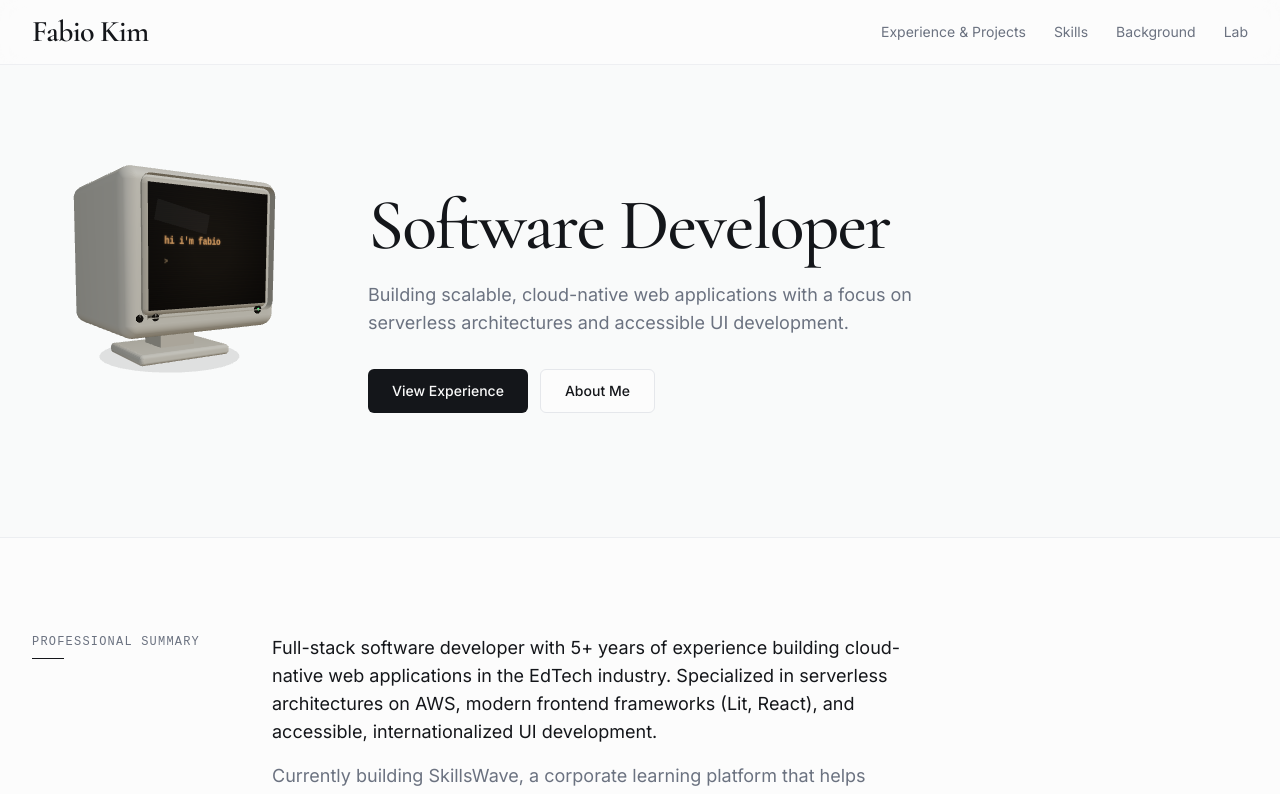
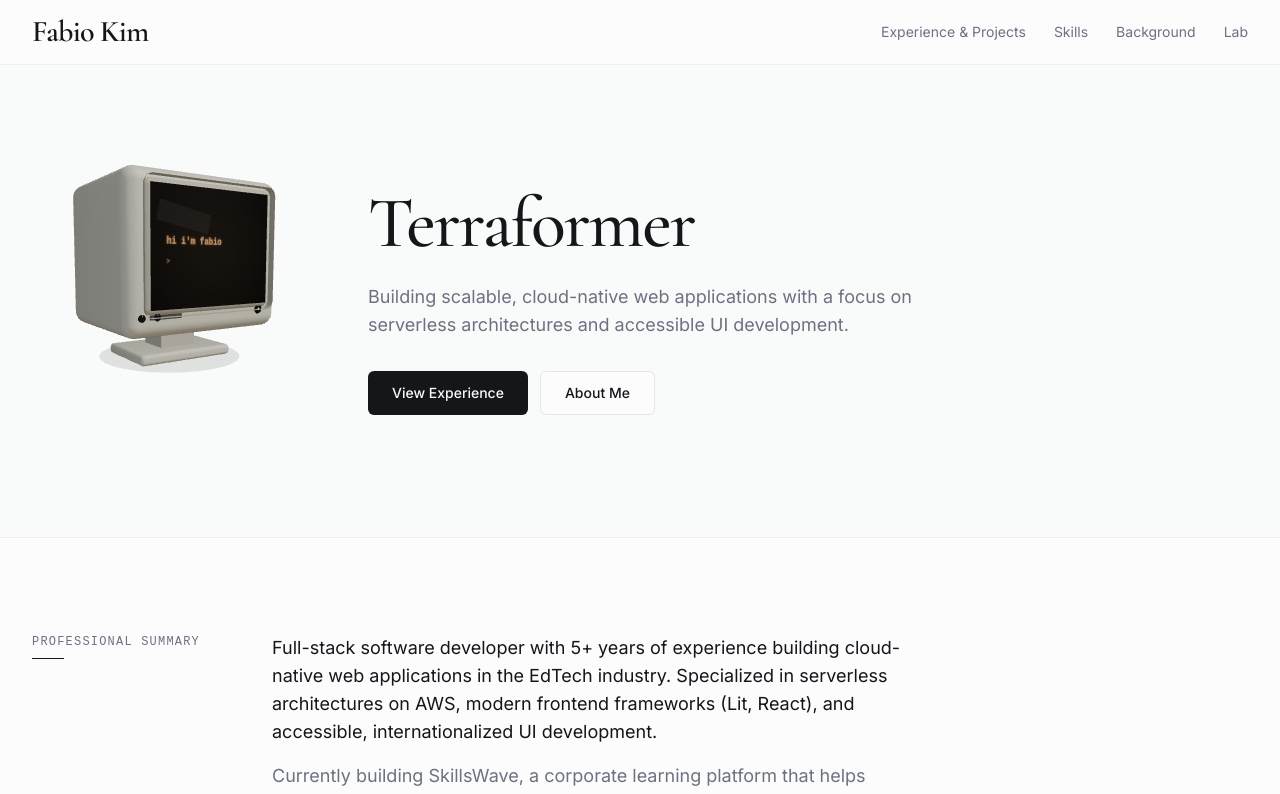
Before and after one commit to fabioo2/portfolio, a React (Vite) app: page /#/ in a window 1280 px wide. Shown: the top 794 px of the page. Built offline with nearby package versions, Linux system fonts and the light colour scheme.

Commit message:
feat: typewriter cycling hero title
Cycles through: Software Developer, Terraformer, AI-Fluent Builder,
Design-Conscious Engineer — with a blinking underscore cursor. Respects
prefers-reduced-motion (locks to first phrase if set).

```diff
--- a/src/components/home/Hero.tsx
+++ b/src/components/home/Hero.tsx
@@ -2,6 +2,7 @@ import { lazy, Suspense } from 'react'
 import { motion } from 'framer-motion'
 import { Button } from '@/components/ui/button'
 import { scrollHandler } from '@/lib/scroll'
+import { useTypewriter } from '@/lib/useTypewriter'
 import { profile } from '@/data/resume'
 
 // Lazy-load the 3D monitor so three.js doesn't block first paint
@@ -16,6 +17,8 @@ function MonitorFallback() {
 }
 
 export function Hero() {
+  const typed = useTypewriter(profile.titles)
+
   return (
     <section className="bg-muted/40 border-b border-border/60">
       <div className="container py-16 md:py-24">
@@ -35,8 +38,17 @@ export function Hero() {
             animate={{ opacity: 1, y: 0 }}
             transition={{ duration: 0.6, delay: 0.15, ease: 'easeOut' }}
           >
-            <h1 className="font-serif text-5xl md:text-7xl font-medium tracking-tight leading-[1.05]">
-              {profile.title}
+            <h1
+              className="font-serif text-5xl md:text-7xl font-medium tracking-tight leading-[1.05] min-h-[1.05em]"
+              aria-label={profile.title}
+            >
+              <span>{typed}</span>
+              <span
+                className="animate-cursor inline-block ml-1 text-[hsl(var(--brand))] translate-y-[-0.05em]"
+                aria-hidden="true"
+              >
+                _
+              </span>
             </h1>
             <p className="mt-5 max-w-xl text-muted-foreground text-base md:text-lg leading-relaxed">
               {profile.tagline}
--- a/src/data/resume.ts
+++ b/src/data/resume.ts
@@ -1,6 +1,12 @@
 export const profile = {
   name: 'Fabio Kim',
   title: 'Software Developer',
+  titles: [
+    'Software Developer',
+    'Terraformer',
+    'AI-Fluent Builder',
+    'Design-Conscious Engineer',
+  ],
   tagline:
     'Building scalable, cloud-native web applications with a focus on serverless architectures and accessible UI development.',
   location: 'Toronto, ON, Canada',
--- a/src/index.css
+++ b/src/index.css
@@ -62,6 +62,15 @@
   }
 }
 
+/* Typewriter cursor blink */
+@keyframes cursor-blink {
+  0%, 49% { opacity: 1; }
+  50%, 100% { opacity: 0; }
+}
+.animate-cursor {
+  animation: cursor-blink 1.05s steps(2, end) infinite;
+}
+
 /* Subtle scanline overlay for retro touches */
 .scanlines {
   background-image: repeating-linear-gradient(
--- /dev/null
+++ b/src/lib/useTypewriter.ts
@@ -0,0 +1,60 @@
+import { useEffect, useState } from 'react'
+
+const TYPE_SPEED = 70
+const ERASE_SPEED = 35
+const PAUSE_AFTER_TYPE = 1800
+const PAUSE_AFTER_ERASE = 350
+
+/**
+ * Cycles through `phrases` with a typewriter effect.
+ * Returns the currently visible substring.
+ *
+ * Respects `prefers-reduced-motion` — locks to the first phrase if set.
+ */
+export function useTypewriter(phrases: string[]): string {
+  const [text, setText] = useState('')
+  const [phraseIndex, setPhraseIndex] = useState(0)
+  const [isDeleting, setIsDeleting] = useState(false)
+  const [reduced, setReduced] = useState(false)
+
+  useEffect(() => {
+    if (typeof window === 'undefined') return
+    const m = window.matchMedia('(prefers-reduced-motion: reduce)')
+    setReduced(m.matches)
+    const handler = (e: MediaQueryListEvent) => setReduced(e.matches)
+    m.addEventListener('change', handler)
+    return () => m.removeEventListener('change', handler)
+  }, [])
+
+  useEffect(() => {
+    if (reduced) {
+      setText(phrases[0])
+      return
+    }
+
+    const current = phrases[phraseIndex]
+
+    // Finished typing — pause, then start deleting
+    if (!isDeleting && text === current) {
+      const id = window.setTimeout(() => setIsDeleting(true), PAUSE_AFTER_TYPE)
+      return () => window.clearTimeout(id)
+    }
+
+    // Finished deleting — pause, then advance to next phrase
+    if (isDeleting && text === '') {
+      const id = window.setTimeout(() => {
+        setIsDeleting(false)
+        setPhraseIndex((i) => (i + 1) % phrases.length)
+      }, PAUSE_AFTER_ERASE)
+      return () => window.clearTimeout(id)
+    }
+
+    const delay = isDeleting ? ERASE_SPEED : TYPE_SPEED
+    const id = window.setTimeout(() => {
+      setText((t) => (isDeleting ? t.slice(0, -1) : current.slice(0, t.length + 1)))
+    }, delay)
+    return () => window.clearTimeout(id)
+  }, [text, phraseIndex, isDeleting, phrases, reduced])
+
+  return text
+}
```
